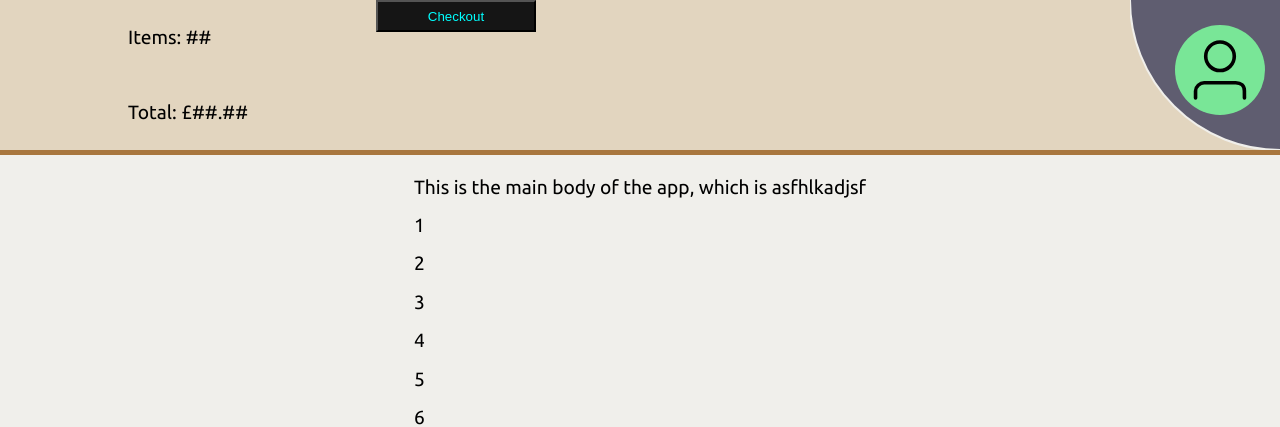
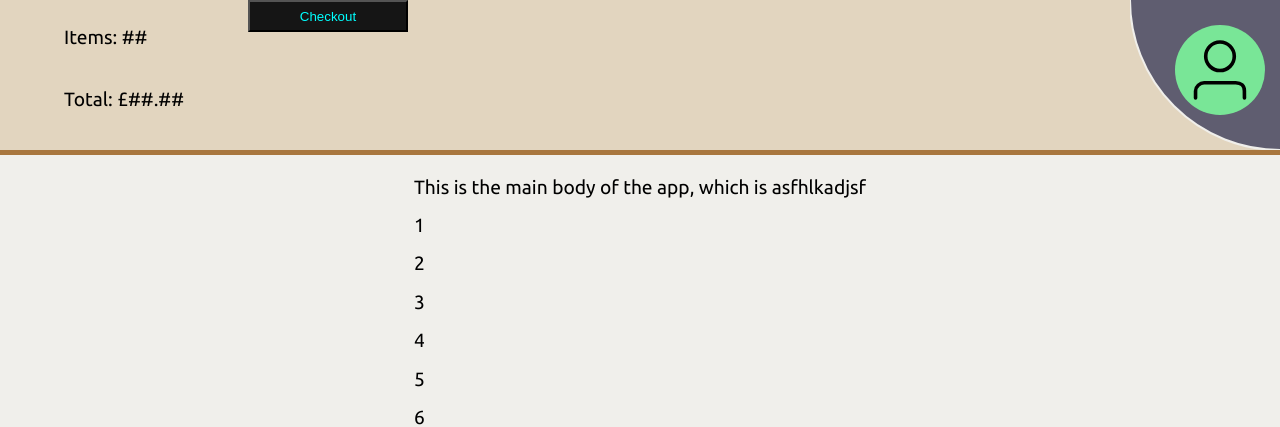
Before and after one commit to harrytallon/beannbrew-html, a Flask app: template templates/food-menu.html in a window 1280 px wide. Shown: the top 427 px of the page. Run offline with Flask 3, Linux system fonts and the light colour scheme; the template is opened without the code that fills it, so the values that code supplies are empty; some libraries are stand-ins or nearby versions.

Commit message:
Update style.css

```diff
--- a/static/style.css
+++ b/static/style.css
@@ -194,8 +194,8 @@ body {
     height:150px;
     display: flex;
     justify-content: left;
-    gap: 10%;
-    padding-left: 10%;
+    gap: 5%;
+    padding-left: 5%;
 }
 
 #basketItemNumber {
@@ -208,7 +208,7 @@ body {
 #basketTotalCost {
     display: flex;
     align-items: center;
-    height: 75px;
+    height: 50px;
     margin: 0px;
 }
 
```
